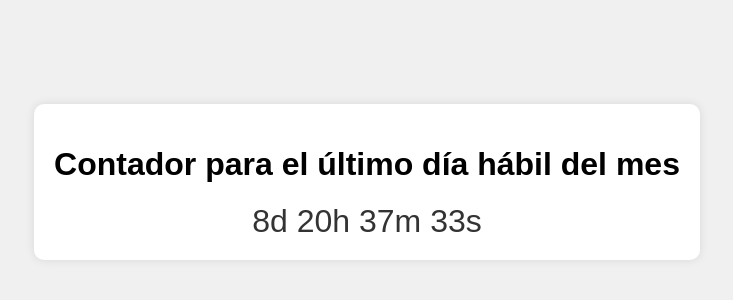
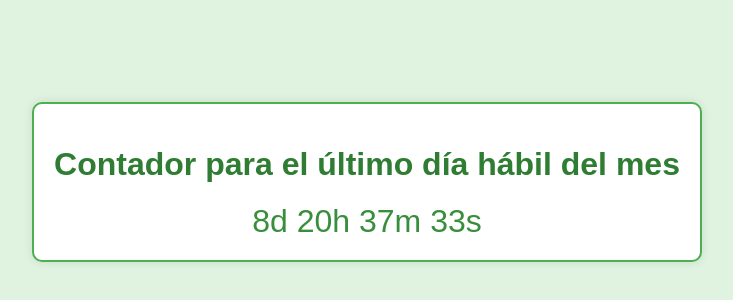
Before and after one commit to carlitosfigueredo/when_se_cobra, a plain HTML site: page index.html in a window 1280 px wide. Shown: the part 218-518 px from the top of the page, without its empty margins (273-1006 px from the left). Drawn offline with Linux system fonts and the light colour scheme.

Commit message:
Pagina hecha por chat gpt

```diff
--- a/styles.css
+++ b/styles.css
@@ -4,23 +4,25 @@ body {
     justify-content: center;
     align-items: center;
     height: 100vh;
-    background-color: #f0f0f0;
+    background-color: #e0f2e0; /* Verde claro */
     margin: 0;
 }
 
 .container {
     text-align: center;
-    background: #fff;
+    background: #ffffff;
     padding: 20px;
     border-radius: 10px;
-    box-shadow: 0 0 10px rgba(0,0,0,0.1);
+    box-shadow: 0 0 10px rgba(0, 0, 0, 0.1);
+    border: 2px solid #4caf50; /* Verde */
 }
 
 h1 {
     margin-bottom: 20px;
+    color: #2e7d32; /* Verde oscuro */
 }
 
 #countdown {
     font-size: 2em;
-    color: #333;
+    color: #388e3c; /* Verde medio */
 }
```
